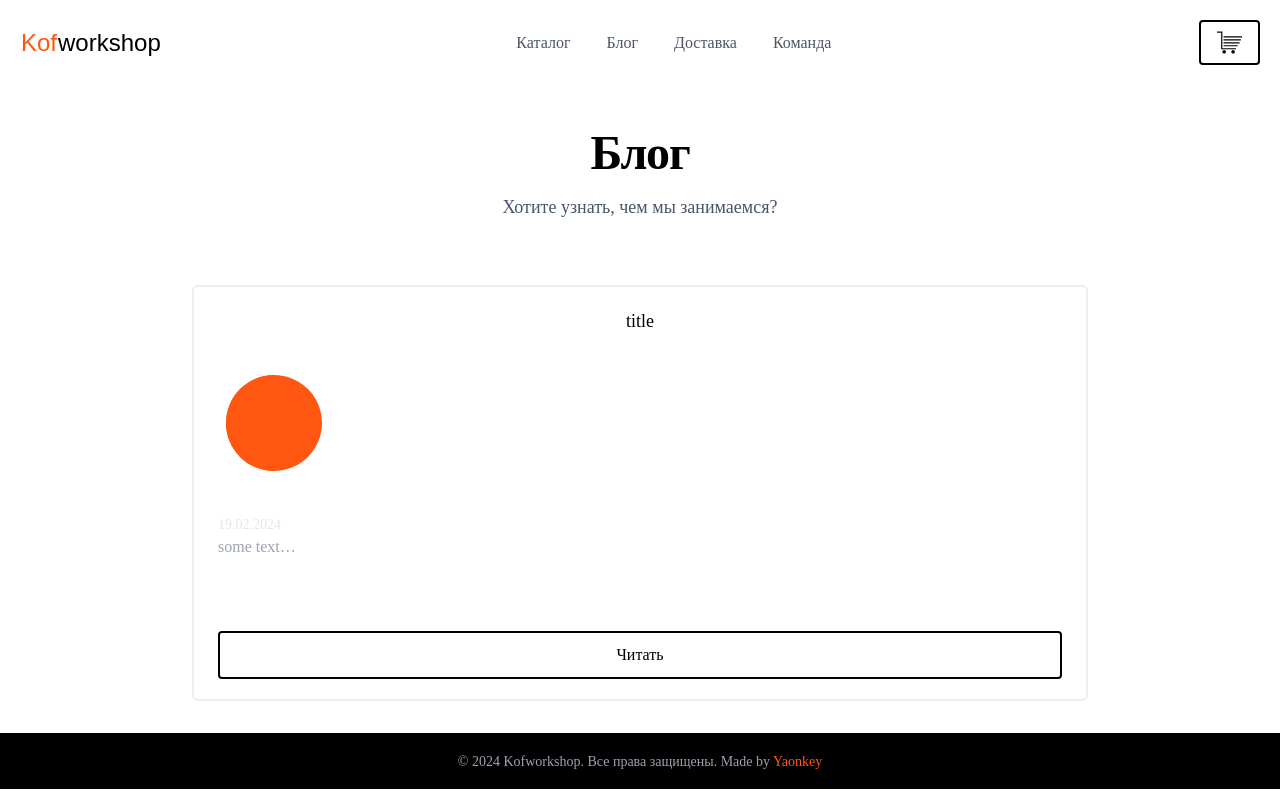
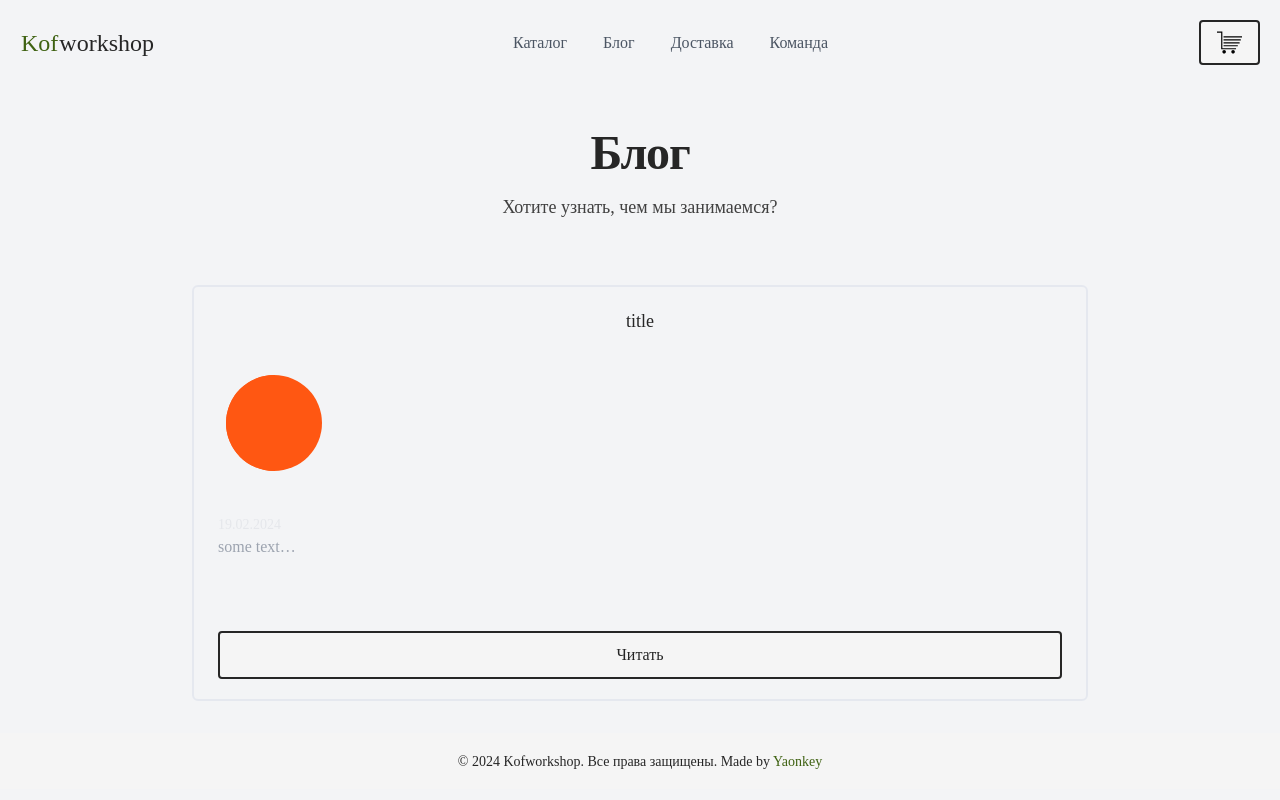
Before and after one commit to yaonkey/kofworkshop-frontend, a Nuxt app: page /blog in a window 1280 px wide. Built offline with nearby package versions, Linux system fonts and the light colour scheme.

Commit message:
mini redesign

```diff
--- a/assets/scss/main.scss
+++ b/assets/scss/main.scss
@@ -2,15 +2,20 @@
 @tailwind components;
 @tailwind utilities;
 
-html {
+:root, html {
     font-family: "Exo 2", regular;
     font-weight: 400;
+    background-color: #f3f4f6;
     font-style: normal;
     /* background-image: url("../../public/bg.svg"); */
 }
 
-.logo-text {
-    font-family: "New Amsterdam", sans-serif;
-    font-weight: 400;
+svg {
+    fill: #059669;
+}
+
+.logo-text, p, h1, h2, h3, h4, h5, h6 {
+    font-family: "Exo 2", regular;
+    font-weight: 500;
     font-style: normal;
 }
--- a/components/landing/Features.vue
+++ b/components/landing/Features.vue
@@ -39,22 +39,22 @@ const features = [
 
 <template>
     <div class="mt-4 md:mt-0">
-        <h2 class="text-4xl lg:text-5xl font-bold lg:tracking-tight mt-16">
+        <h2 class="text-neutral-800 text-4xl lg:text-5xl font-bold lg:tracking-tight mt-16">
             Давайте придумаем игрушку
         </h2>
-        <p class="text-lg mt-4 text-slate-600">
+        <p class="text-lg mt-4 text-neutral-600">
             Мы создаем уникальные игрушки по запросу заказчика.
         </p>
     </div>
 
     <div class="grid sm:grid-cols-2 md:grid-cols-3 mt-16 gap-16">
         <div v-for="item of features" class="flex gap-4 items-start">
-            <div class="mt-1 bg-black rounded-full p-2 w-8 h-8 shrink-0">
-                <Icon class="text-white" :name="item.icon" />
+            <div class="mt-1 bg-neutral-800 rounded-full p-2 w-8 h-8 shrink-0">
+                <Icon class="text-neutral-100 bg-neutral-100" :name="item.icon" />
             </div>
             <div>
-                <h3 class="font-semibold text-lg">{{ item.title }}</h3>
-                <p class="text-slate-500 mt-2 leading-relaxed">
+                <h3 class="font-semibold text-neutral-800 text-lg">{{ item.title }}</h3>
+                <p class="text-neutral-600 mt-2 leading-relaxed">
                     {{ item.description }}
                 </p>
             </div>
--- a/components/landing/Footer.vue
+++ b/components/landing/Footer.vue
@@ -1,11 +1,11 @@
 <template>
-    <footer class="footer flex flex-col overflow-hidden mt-8 items-center bg-black w-full left-0">
+    <footer class="footer flex flex-col overflow-hidden mt-8 items-center bg-neutral-100 w-full left-0">
         <div class="w-auto mx-auto max-w-screen-xl p-4">
-            <span class="text-sm text-gray-400">© {{ new Date().getFullYear() }}
+            <span class="text-sm text-neutral-800">© {{ new Date().getFullYear() }}
                 <a href="/" class="hover:underline">Kofworkshop</a>. Все права
                 защищены. Made by
                 <a href="https://github.com/yaonkey" p target="_blank" rel="noopener" class="hover:underline">
-                    <span class="text-[#ff5712]"> Yaonkey</span>
+                    <span class="text-lime-800"> Yaonkey</span>
                 </a>
             </span>
         </div>
--- a/components/landing/Hero.vue
+++ b/components/landing/Hero.vue
@@ -13,8 +13,8 @@ import type { LandingSocial } from '#build/components';
         </div>
 
         <div>
-            <h1 class="text-2xl sm:text-wrap md:text-5xl lg:text-6xl xl:text-7xl font-bold lg:tracking-tight">
-                Творческая <span class="underline decoration-black text-[#ff5712]">мастерская</span> вязаных
+            <h1 class="text-2xl text-neutral-800 sm:text-wrap md:text-5xl lg:text-6xl xl:text-7xl font-bold lg:tracking-tight">
+               Творческая <span class="underline decoration-neutral-800 text-lime-800">мастерская</span> вязаных
                 игрушек
             </h1>
             <p class="text-lg mt-4 text-slate-600 max-w-xl">
--- a/components/landing/Link.vue
+++ b/components/landing/Link.vue
@@ -20,12 +20,12 @@ const sizes = {
 };
 
 const styles = {
-    outline: "transition duration-700 ease-in-out bg-white border-2 border-black hover:border-[#ff5712] text-blacks",
+    outline: "transition duration-700 ease-in-out bg-neutral-100 hover:bg-neutral-100 border-2 border-neutral-800 hover:border-lime-800 text-neutral-800",
     primary:
-        "transition duration-700 ease-in-out bg-black text-white hover:text-[#ff5712] border-2 border-transparent rounded-md",
-    inverted: "transition duration-700 ease-in-out bg-white text-[#ff5712] border-2 border-transparent",
-    text: "transition duration-700 ease-in-out bg-transparent text-black border-2 border-transparent",
-    muted: "transition duration-700 ease-in-out bg-gray-100 hover:bg-gray-200 border-2 border-transparent",
+        "transition duration-700 ease-in-out bg-neutral-800 hover:bg-neutral-900 text-neutral-100 hover:text-lime-600 border-2 border-transparent rounded-md",
+    inverted: "transition duration-700 ease-in-out bg-neutral-100 text-lime-800 border-2 border-transparent",
+    text: "transition duration-700 ease-in-out bg-transparent text-neutral-800 border-2 border-transparent",
+    muted: "transition duration-700 ease-in-out bg-neutral-800 hover:bg-neutral-900 border-2 border-transparent",
     default: "",
 };
 </script>
--- a/components/landing/Navbar.vue
+++ b/components/landing/Navbar.vue
@@ -24,10 +24,10 @@ const open = ref(false);
 <template>
     <LandingContainer>
         <header class="static top-0 flex flex-col lg:flex-row justify-between items-center my-5">
-            <div class="flex w-full lg:w-auto items-center justify-between font-semibold">
+            <div class="flex w-full lg:w-auto items-center justify-between font-light">
                 <a href="/" class="text-3xl lg:text-2xl logo-text">
-                    <span class="font-medium text-[#ff5712] m-px">Kof</span>
-                    <span class="text-black">workshop</span>
+                    <span class="text-lime-800 m-px">Kof</span>
+                    <span class="text-neutral-800">workshop</span>
                 </a>
                 <Transition name="slide-fade">
                     <div class="block lg:hidden">
--- a/components/landing/News.vue
+++ b/components/landing/News.vue
@@ -1,6 +1,6 @@
 <template>
     <div class="mt-10 md:mt-0 text-center pb-3">
-        <h2 class="text-4xl lg:text-5xl font-bold lg:tracking-tight">
+        <h2 class="text-4xl lg:text-5xl text-neutral-800 font-bold lg:tracking-tight">
             Новинки
         </h2>
         <div class="grid sm:grid-cols-2 md:grid-cols-3 mt-16 gap-16">
@@ -24,12 +24,12 @@
                         height="512"
                     />
                     <div class="text-center">
-                        <h3 class="font-semibold text-lg hover:underline">
+                        <h3 class="text-neutral-800 font-semibold text-lg hover:underline">
                             {{ item.title }}
                         </h3>
                     </div>
                     <div class="text-center">
-                        <h4 class="text-lg font-medium text-gray-400">
+                        <h4 class="text-lg font-medium text-neutral-600">
                             {{ item.price }} руб.
                         </h4>
                     </div>
--- a/components/landing/Product.vue
+++ b/components/landing/Product.vue
@@ -6,7 +6,7 @@ let img = useImage();
 <template>
     <div>
         <div v-if="product.is_available"
-            class="h-full flex flex-col justify-between w-full order-first lg:order-none border border-[#D8DEE9] border-opacity-50 rounded-2xl mb-2">
+            class="h-full flex flex-col justify-between w-full order-first lg:order-none border border-neutral-300 border-opacity-50 rounded-2xl mb-2">
             <div class="flex items-center justify-center">
                 <img class="rounded-t-2xl" :src="img(
                     `${product.image ? '/img/' + product.image : '/loading.svg'}`,
@@ -14,11 +14,11 @@ let img = useImage();
                     " />
             </div>
             <div class="p-5">
-                <h5 class="mb-2 text-2xl font-bold tracking-tight text-black">
+                <h5 class="mb-2 text-2xl font-bold tracking-tight text-neutral-800">
                     <span>{{
                         product.title ?? "Без названия"
                         }}</span>
-                    <span class="text-[#ff5712] font-semibold text-xl" v-if="
+                    <span class="text-lime-800 font-semibold text-xl" v-if="
                         product.old_price &&
                         typeof product.old_price != 'undefined' &&
                         !isNaN(product.old_price)
@@ -29,12 +29,12 @@ let img = useImage();
                             )
                         }}%)</span>
                 </h5>
-                <p class="mb-3 text-lg font-medium text-gray-700 flex gap-2 flex-wrap">
+                <p class="mb-3 text-lg font-medium text-neutral-700 flex gap-2 flex-wrap">
                     <span v-if="
                         product.old_price &&
                         typeof product.old_price != 'undefined' &&
                         !isNaN(product.old_price)
-                    " class="line-through text-[#ff5712]">
+                    " class="line-through text-lime-800">
                         {{ product.old_price }} руб
                     </span>
                     <span>
@@ -45,7 +45,7 @@ let img = useImage();
                         }}
                     </span>
                 </p>
-                <div class="truncate mb-4 w-full font-normal text-gray-400">
+                <div class="truncate mb-4 w-full font-normal text-neutral-500">
                     <span v-if="typeof product.description == 'string'">{{
                         product.description
                         }}</span>
@@ -59,7 +59,7 @@ let img = useImage();
                         </LandingLink>
                     </div>
                     <div class="flex w-full" v-if="product.file || typeof product.file == 'null'">
-                        <LandingLink block styleName="outline"> Схема </LandingLink>
+                        <LandingLink block styleName="outline"> Описание </LandingLink>
                     </div>
                 </div>
             </div>
--- a/components/landing/Sectionhead.vue
+++ b/components/landing/Sectionhead.vue
@@ -8,10 +8,10 @@ defineProps({
 
 <template>
   <div :class="['mt-16', align === 'center' && 'text-center']">
-    <h1 class="text-4xl lg:text-5xl font-bold lg:tracking-tight">
+    <h1 class="text-4xl lg:text-5xl text-neutral-800 font-bold lg:tracking-tight">
       <slot name="title">Название</slot>
     </h1>
-    <p class="text-lg mt-4 text-slate-600">
+    <p class="text-lg mt-4 text-neutral-700">
       <slot name="desc">Какое-то описание</slot>
     </p>
   </div>
--- a/components/landing/Social.vue
+++ b/components/landing/Social.vue
@@ -1,6 +1,6 @@
 <template>
-  <div class="flex flex-col lg:flex-row gap-2 items-center justify-center">
-    <div class="flex flex-row gap-2 items-center justify-center">
+  <div class="flex flex-col lg:flex-row gap-3 items-center justify-center">
+    <div class="flex flex-row gap-3 items-center justify-center">
       <LandingLink size="lg" styleName="outline" rel="noopener" href="https://vk.com/kofworkshop" target="_blank"
         class="rounded-xl animate-[bounce_2s_ease-in-out_infinite]">
         <NuxtImg src="/icons/vk.svg" alt="VK icon" loading="eager" format="avif" width="50" height="50" />
@@ -13,8 +13,6 @@
         class="rounded-xl animate-[bounce_2s_ease-in-out_infinite]">
         <NuxtImg src="/icons/reddit.svg" alt="Reddit icon" loading="eager" format="avif" width="50" height="50" />
       </LandingLink>
-    </div>
-    <div class="flex flex-row gap-2 items-center justify-center">
       <LandingLink size="lg" styleName="outline" rel="noopener" href="https://pikabu.ru/@megawhat" target="_blank"
         class="rounded-xl animate-[bounce_1.5s_ease-in-out_infinite]">
         <NuxtImg src="/icons/pikabu.svg" alt="Pikabu icon" loading="eager" format="avif" width="50" height="50" />
--- a/components/landing/blog/News.vue
+++ b/components/landing/blog/News.vue
@@ -8,7 +8,7 @@ defineProps(["news"]);
             class="flex flex-col w-full order-first lg:order-none border-2 border-[#D8DEE9] border-opacity-50 py-5 px-6 rounded-md"
         >
             <div class="text-center items-center">
-                <h5 class="text-lg font-medium text-black text-bold mb-2">
+                <h5 class="text-lg font-medium text-neutral-800 text-bold mb-2">
                     {{ news.title ?? "Без названия" }}
                 </h5>
                 <div class="flex sm:w-40 items-center">
--- a/nuxt.config.ts
+++ b/nuxt.config.ts
@@ -55,6 +55,7 @@ export default defineNuxtConfig({
             wght: "200..900",
             ital: "200..700",
           },
+          "Exo 2": true,
         },
       },
     ],
```
Also changed, not shown: 1 other file (tests, documents, lock files or other folders).
